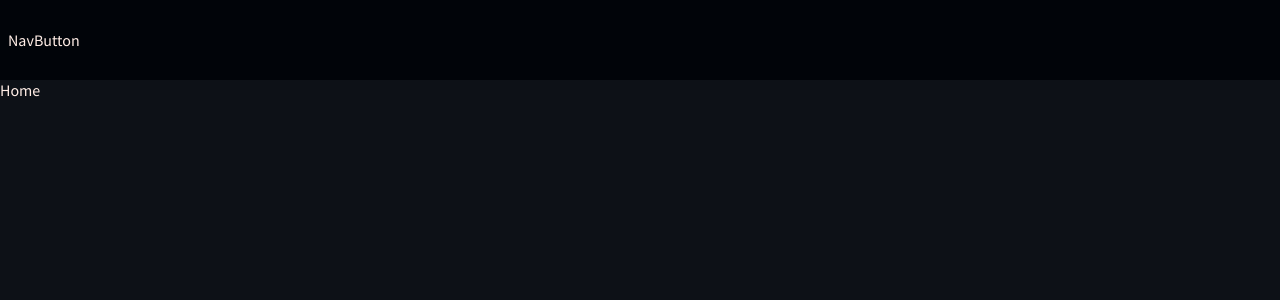
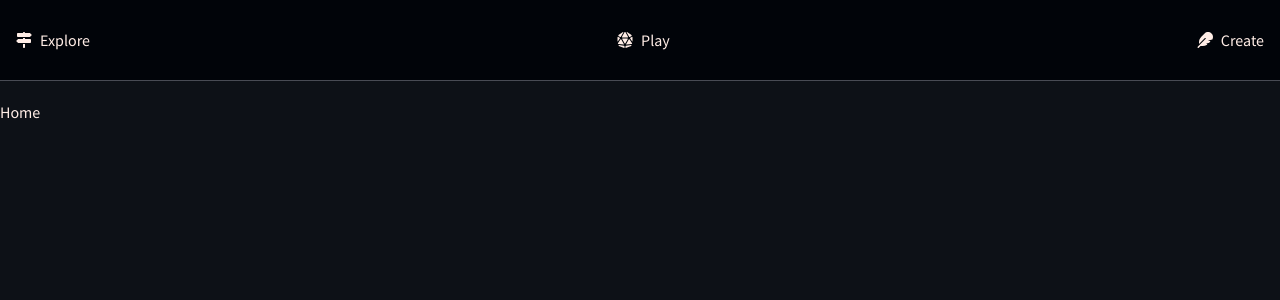
Before and after one commit to Katarzyna-Kadziolka/Pathmaker, a Vue app in the folder web/: page / in a window 1280 px wide. Shown: the top 300 px of the page. Built offline with nearby package versions, Linux system fonts and the light colour scheme.

Commit message:
navbar button basic style

```diff
--- a/web/src/App.vue
+++ b/web/src/App.vue
@@ -10,10 +10,14 @@ const {t} = useI18n();
   <header>
     <Navbar />
   </header>
-
-  <RouterView />
+  <main>
+    <RouterView />
+  </main>
 </template>
 
-<style scoped>
+<style scoped lang="scss">
+main {
+  padding-top: $nav-height * 0.8;
+}
 
 </style>
--- /dev/null
+++ b/web/src/assets/scss/_layout.scss
@@ -0,0 +1 @@
+$nav-height: 4rem;
--- a/web/src/assets/scss/global.scss
+++ b/web/src/assets/scss/global.scss
@@ -1 +1,2 @@
-@forward "_variables";
+@forward "_layout";
+@forward "_colors";
--- a/web/src/components/layout/AppNavbar.vue
+++ b/web/src/components/layout/AppNavbar.vue
@@ -1,7 +1,7 @@
 <script setup lang="ts">
 import NavbarButton from "@/components/layout/NavbarButton.vue";
 import {onBeforeUnmount, onMounted, ref} from "vue";
-import {faBars} from "@fortawesome/free-solid-svg-icons";
+import {faBars, faSignsPost, faDiceD20, faFeather} from "@fortawesome/free-solid-svg-icons";
 
 const isMobile = ref(false);
 const showMobileMenu = ref(false);
@@ -19,30 +19,56 @@ onBeforeUnmount(() => {
     isMobile.value = window.innerWidth < 768;
   });
 });
+
+const openMenu = () => {
+  showMobileMenu.value = !showMobileMenu.value;
+}
 </script>
 
 <template>
   <div v-show="!isMobile" class="navbar__container">
-    <NavbarButton />
+    <NavbarButton :icon=faSignsPost name="Explore" />
+    <NavbarButton :icon="faDiceD20" name="Play" />
+    <NavbarButton :icon="faFeather" name="Create" />
   </div>
   <div v-show="isMobile" class="navbar__container">
     <img src="../../assets/Pathmaker-logo.png" alt="">
-    <font-awesome-icon :icon="faBars"></font-awesome-icon>
+    <div class="navbar__hamburger-menu" @onclick="openMenu">
+      <font-awesome-icon :icon="faBars"></font-awesome-icon>
+    </div>
+    <div v-show="showMobileMenu" class="navbar__menu">
+      <NavbarButton :icon=faSignsPost name="Explore" />
+      <NavbarButton :icon="faDiceD20" name="Play" />
+      <NavbarButton :icon="faFeather" name="Create" />
+    </div>
   </div>
 </template>
 
 <style scoped lang="scss">
 img {
   max-width: 40%;
+  padding-left: 0.5rem;
 }
 .navbar {
   &__container {
     display: flex;
-    padding: 0.5rem 1rem 0.5rem 0.5rem;
+    padding: 0.5rem 1rem 0.5rem 0;
     align-items: center;
     justify-content: space-between;
-    height: 4rem;
+    height: $nav-height;
     background: $color-navbar;
+    position: fixed;
+    z-index: 1;
+    width: 100%;
+    border-bottom: 0.1rem solid $color-border;
+  }
+  &__hamburger-menu {
+    display: flex;
+    padding: 1rem;
+    cursor: pointer;
+  }
+  &__menu {
+    display: flex;
   }
 }
 
--- a/web/src/components/layout/NavbarButton.vue
+++ b/web/src/components/layout/NavbarButton.vue
@@ -1,13 +1,40 @@
 <script setup lang="ts">
 
-import {faBars} from "@fortawesome/free-solid-svg-icons";
+import {FontAwesomeIcon} from "@fortawesome/vue-fontawesome";
+import type {IconDefinition} from "@fortawesome/free-brands-svg-icons";
+
+defineProps<{
+  icon: IconDefinition,
+  name: string
+}>()
 </script>
 
 <template>
-  <span>NavButton</span>
-
+  <div class="navbar-button__container">
+    <font-awesome-icon :icon="icon"/>
+    <span>{{ name }}</span>
+  </div>
 </template>
 
-<style scoped>
+<style scoped lang="scss">
+.navbar-button {
+  &__container {
+    display: flex;
+    align-items: center;
+    column-gap: 0.5rem;
+    padding: 1rem;
+    cursor: pointer;
+    border-radius: 0.5rem;
 
+    &:hover {
+      animation-name: hover-container;
+      animation-duration: 0.3s;
+      animation-fill-mode: forwards;
+    }
+  }
+  @keyframes hover-container {
+    from {background-color: $color-navbar;}
+    to {background-color: $color-secondary;}
+  }
+}
 </style>
```
Also changed, not shown: web/src/assets/scss/_colors.scss (renamed from web/src/assets/scss/_variables.scss).
